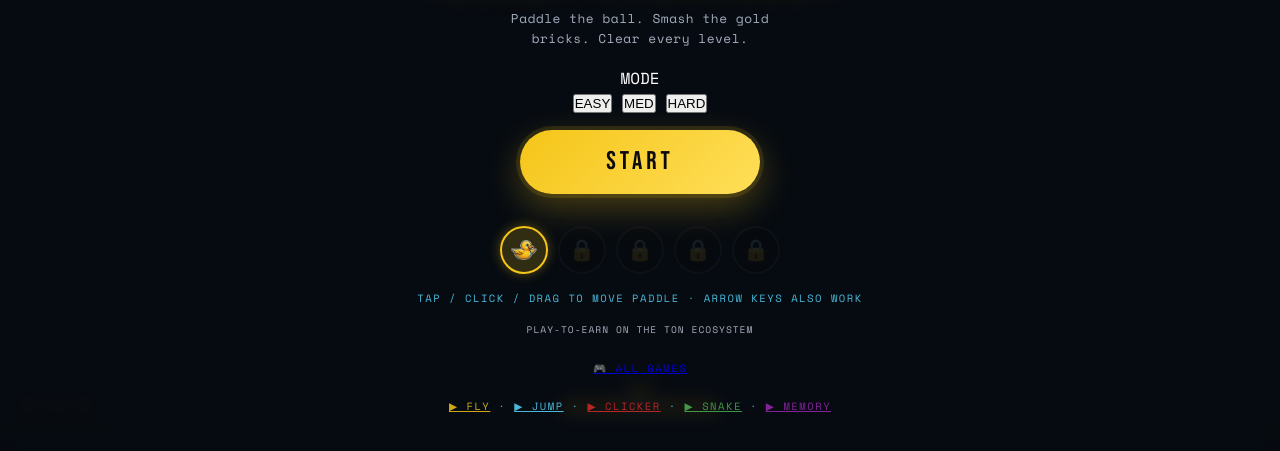
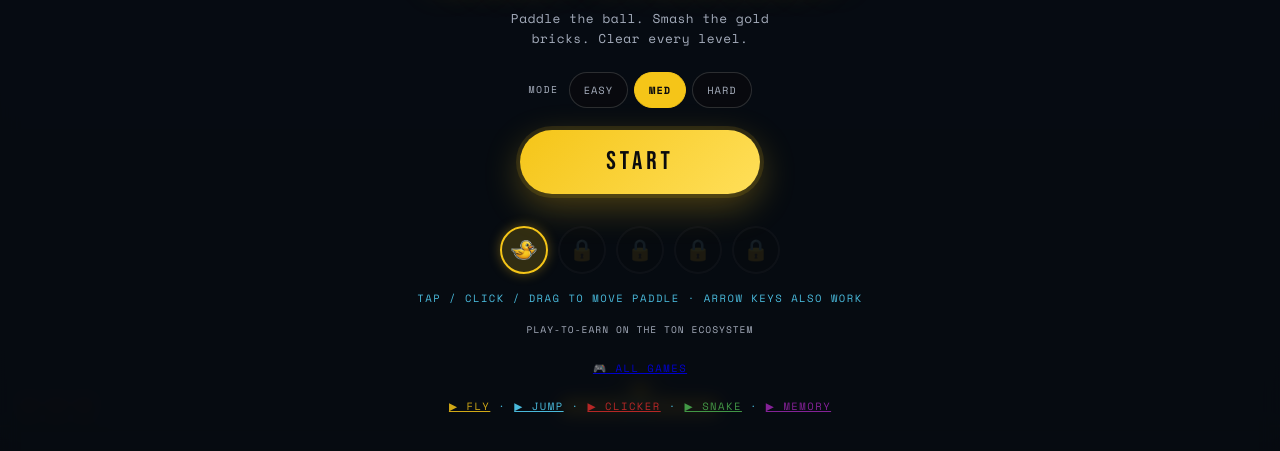
Before and after one commit to Aashish605/goldutya-games, a website: page breakout.html in a window 1280 px wide. Shown: the part 315-766 px from the top of the page. Drawn offline with nearby package versions, Linux system fonts and the light colour scheme; animation ran at ten frames a second.

Commit message:
fix: difficulty selector styles missing on non-fly games, add shared difficulty.css

```diff
--- /dev/null
+++ b/difficulty.css
@@ -0,0 +1,55 @@
+/* Goldutya Universal Difficulty Selector */
+:root {
+  --picker-line: rgba(255, 255, 255, 0.15);
+  --picker-muted: #A5ADBC;
+  --picker-gold: #F5C518;
+  --picker-dark: #0B0B0D;
+}
+
+.difficulty-picker {
+  display: flex;
+  align-items: center;
+  gap: 10px;
+  justify-content: center;
+  margin: 6px 0;
+}
+
+.diff-label {
+  font-family: "Space Mono", monospace;
+  font-size: 0.62rem;
+  letter-spacing: 1.5px;
+  color: var(--picker-muted);
+  text-transform: uppercase;
+}
+
+.difficulty-btns {
+  display: flex;
+  gap: 6px;
+}
+
+.difficulty-btn {
+  font-family: "Space Mono", monospace;
+  font-size: 0.65rem;
+  letter-spacing: 1px;
+  padding: 6px 14px;
+  border-radius: 999px;
+  border: 1px solid var(--picker-line);
+  background: rgba(11, 11, 13, 0.6);
+  color: var(--picker-muted);
+  cursor: pointer;
+  transition: all 0.2s ease;
+  min-height: 36px;
+}
+
+.difficulty-btn:hover {
+  border-color: var(--picker-gold);
+  color: #fff;
+  background: rgba(245, 197, 24, 0.12);
+}
+
+.difficulty-btn.active {
+  background: var(--picker-gold);
+  color: var(--picker-dark);
+  border-color: var(--picker-gold);
+  font-weight: bold;
+}
```
Also changed, not shown: breakout.html (+1 -0 lines), clicker.html (+1 -0 lines), fly.html (+1 -0 lines), jump.html (+1 -0 lines), memory.html (+1 -0 lines), snake.html (+1 -0 lines).
